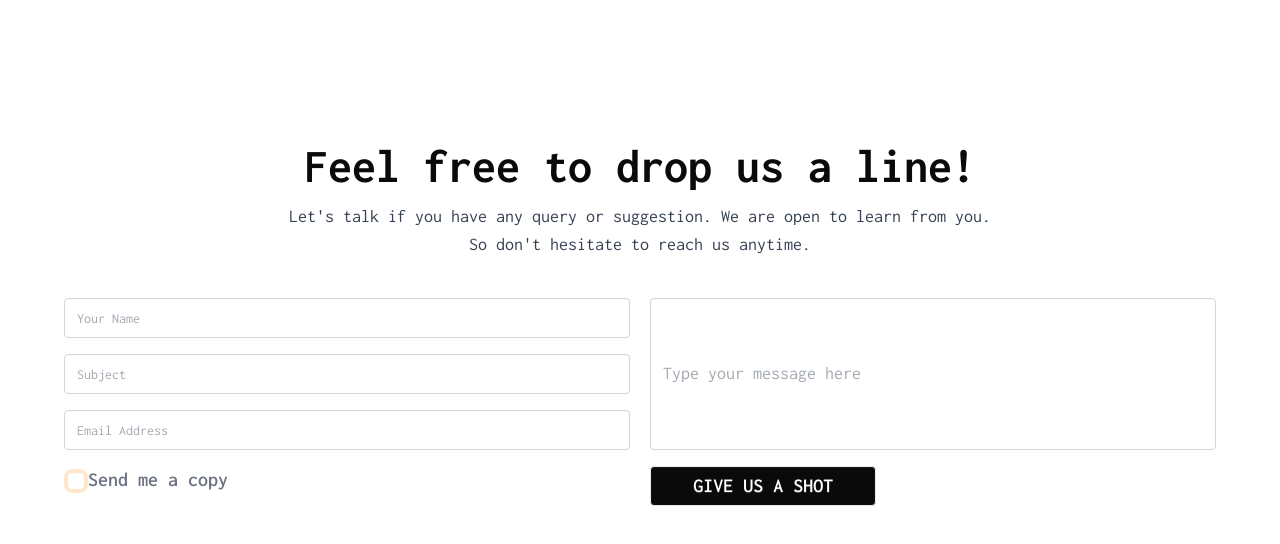
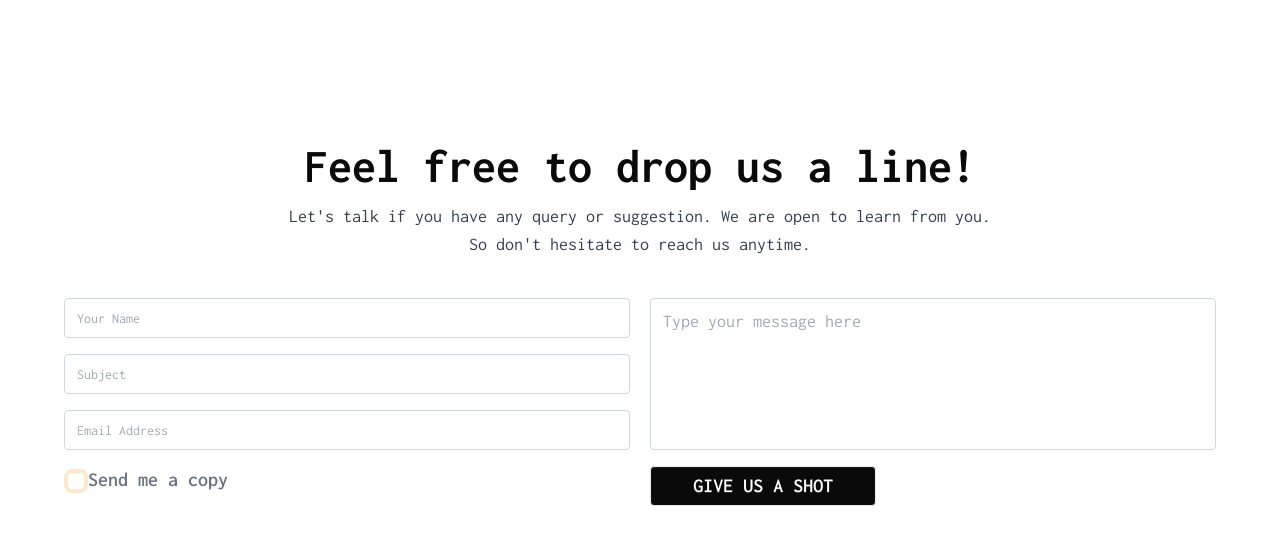
Before and after one commit to hend-soliman/YumSphere, a React (Vite) app: page / in a window 1280 px wide. Shown: the part 746-1290 px from the top of the page. Built offline with nearby package versions, Linux system fonts and the light colour scheme.

Commit message:
enhance form textarea

```diff
--- a/src/pages/HomePage.jsx
+++ b/src/pages/HomePage.jsx
@@ -231,6 +231,7 @@ export default function Homepage() {
 
               <div className="w-[50%] h-full flex flex-col gap-4">
                 <Field
+                  as="textarea"
                   name="message"
                   placeholder="Type your message here"
                   className="textarea w-full h-[38%] resize-none
```
